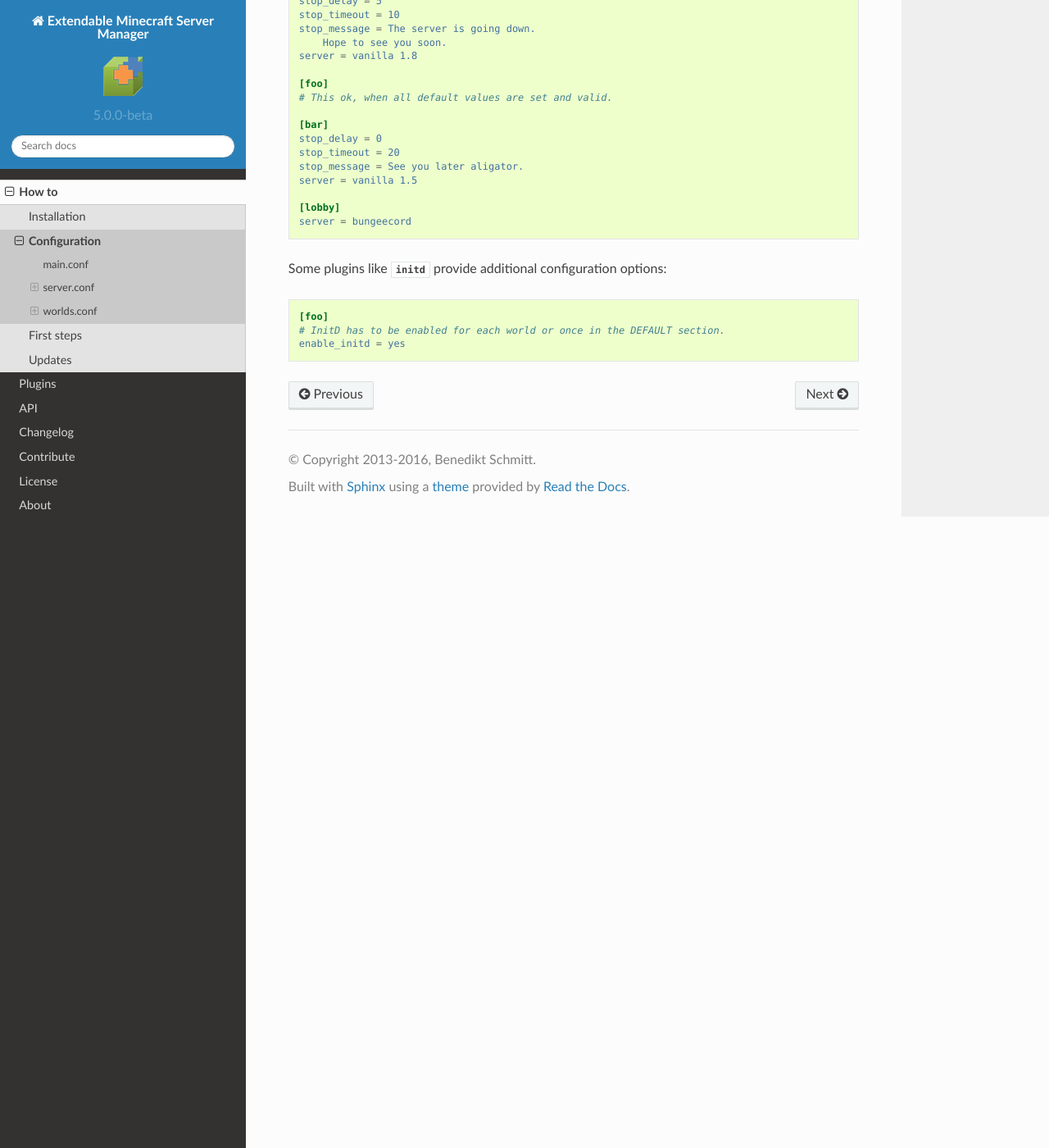
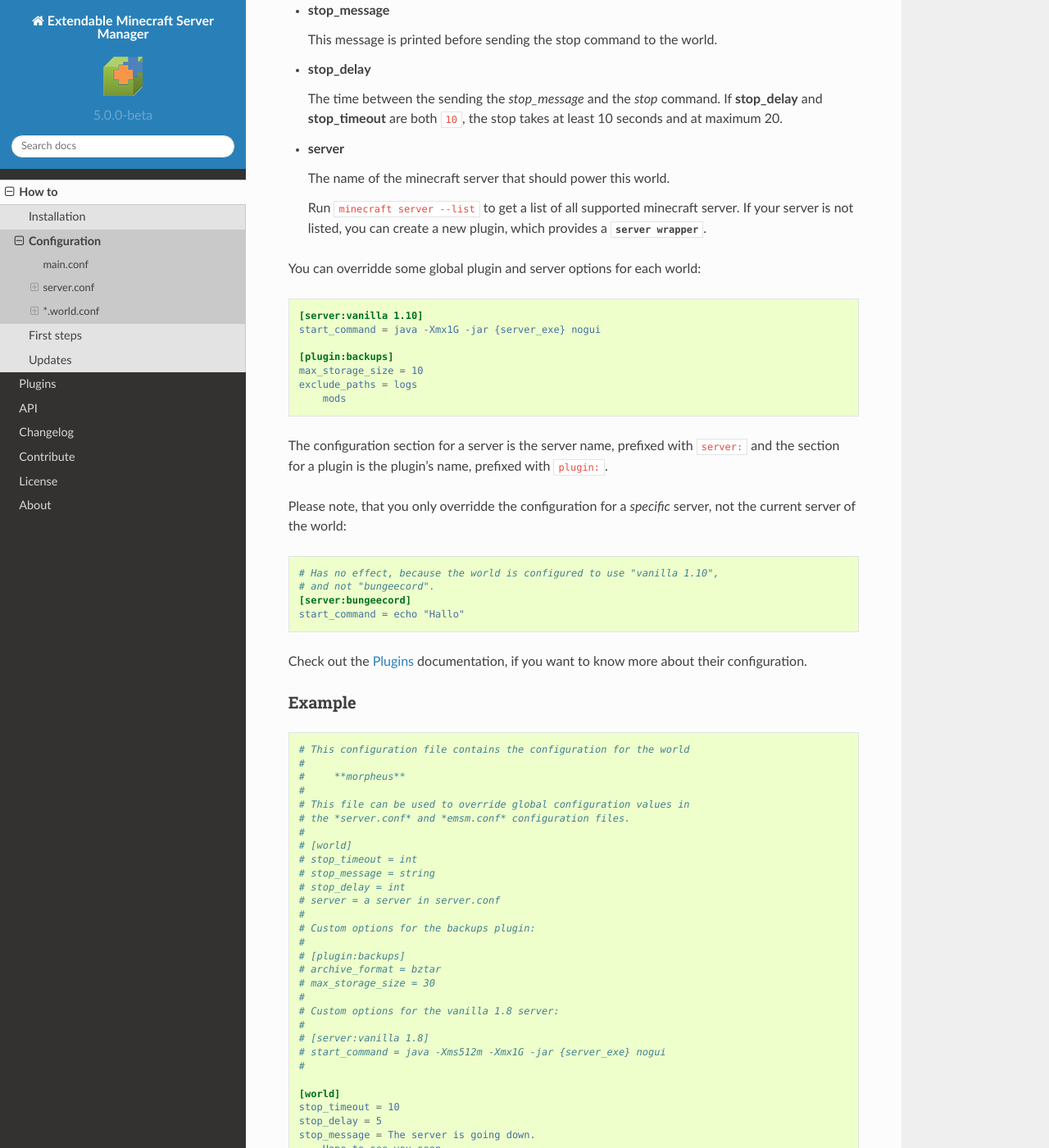
Before and after one commit to benediktschmitt/emsm, a Sphinx documentation site: the page built from docs/source/how_to/configuration.rst, in a window 1280 px wide and 1400 px high, scrolled down 2320 px. Shown: the whole window at 82% size. Built offline with Sphinx 7.4.7 and the Read the Docs theme 2.0.0, drawn with Linux system fonts in a browser that asks for light colours; some of the changed text lies outside the part shown.

Commit message:
*updated* documentation to reflect the recent changes (.world.conf) *fixed* the configuration class does not assume the existence of the conf/ directory *fixed* the WrongUserError is now raised, if the EMSM user does not exist instead of KeyError

```diff
--- a/docs/source/how_to/configuration.rst
+++ b/docs/source/how_to/configuration.rst
@@ -39,17 +39,18 @@
     restore_message = This world is about to be resetted to an earlier state.
     restore_delay = 5
     max_storage_size = 30
-    include_server = yes
+    exclude_paths = logs
+        mods
 
-Please take a look at the documentation of the :ref:`plugins` for further
-information.
+Some plugins allow you to override global options for each world. Please take
+a look at the documentation of the :ref:`plugins` for further information.
 
 server.conf
 -----------
 
 The :file:`server.conf` allows you to adjust some properties of the internal
 EMSM server wrapper classes. Usually, it should not be necessairy to edit this
-configuraiton file, but some times you have to.
+configuration file, but some times you have to.
 
 Examples
 ''''''''
@@ -78,23 +79,43 @@
 
         $ minecraft -s "vanilla 1.8" server --update
 
-worlds.conf
------------
+You can override some options for each world, like the *start_command*.
+This can be used to grant different worlds different amounts of memory.
+You will learn how to do this in the next section.
 
-The worlds managed by the EMSM have to be declared in the :file:`worlds.conf`
-configuration file. Each section represents another world.
+\*.world.conf
+-------------
 
-The :file:`worlds.conf` configuration file contains only the EMSM configuration
-for the worlds. You still have to edit the :file:`server.properties` file in
-the world's directory.
+.. note::
+
+    This is only the EMSM configuration for the world. You still have to
+    edit the :file:`server.properties` file in the world's directory.
+
+Each world managed by the EMSM has its own configuration :file:`.world.conf`
+file in :file:`conf/`. We will now add the world *morpheus*:
+
+.. code-block:: bash
+
+    $ # In the conf/ directory:
+    $ touch morpheus.world.conf
+
+This file is empty at the moment. On the next run of the EMSM, it will detect
+the configuration file and fill it with default values:
+
+.. code-block:: bash
+
+    $ minecraft -W worlds --status
+
+When you look into :file:`morpheus.world.conf`, you can find the *world*
+section:
 
 .. code-block:: ini
 
-    [the world's name]
+    [world]
     stop_timeout = 10
     stop_message = The world is going to be stopped.
     stop_delay = 10
-    server = vanilla 1.8
+    server = vanilla 1.10
 
 *   **stop_timeout**
 
@@ -119,37 +140,78 @@
     server. If your server is not listed, you can create a new plugin, which
     provides a :class:`server wrapper <emsm.core.server.BaseServerWrapper>`.
 
+You can overridde some global plugin and server options for each world:
+
+.. code-block:: ini
+
+    [server:vanilla 1.10]
+    start_command = java -Xmx1G -jar {server_exe} nogui
+
+    [plugin:backups]
+    max_storage_size = 10
+    exclude_paths = logs
+        mods
+
+The configuration section for a server is the server name, prefixed with
+``server:`` and the section for a plugin is the plugin's name, prefixed with
+``plugin:``.
+
+Please note, that you only overridde the configuration for a *specific* server,
+not the current server of the world:
+
+.. code-block:: ini
+
+    # Has no effect, because the world is configured to use "vanilla 1.10",
+    # and not "bungeecord".
+    [server:bungeecord]
+    start_command = echo "Hallo"
+
+Check out the :ref:`plugins` documentation, if you want to know more about their
+configuration.
+
 Example
 '''''''
 
 .. code-block:: ini
 
-    # This section contains the default values for all worlds.
-    # It is not a real world.
-    [DEFAULT]
+    # This configuration file contains the configuration for the world
+    #
+    #     **morpheus**
+    #
+    # This file can be used to override global configuration values in
+    # the *server.conf* and *emsm.conf* configuration files.
+    #
+    # [world]
+    # stop_timeout = int
+    # stop_message = string
+    # stop_delay = int
+    # server = a server in server.conf
+    #
+    # Custom options for the backups plugin:
+    #
+    # [plugin:backups]
+    # archive_format = bztar
+    # max_storage_size = 30
+    #
+    # Custom options for the vanilla 1.8 server:
+    #
+    # [server:vanilla 1.8]
+    # start_command = java -Xms512m -Xmx1G -jar {server_exe} nogui
+    #
+
+    [world]
+    stop_timeout = 10
     stop_delay = 5
-    stop_timeout = 10
     stop_message = The server is going down.
-        Hope to see you soon.
-    server = vanilla 1.8
+    	Hope to see you soon.
+    server = vanilla 1.10
 
-    [foo]
-    # This ok, when all default values are set and valid.
+    [plugin:backups]
+    max_storage_size = 10
+    archive_format = zip
+    exclude_paths = logs
+    	mods
+    	crash-reports
 
-    [bar]
-    stop_delay = 0
-    stop_timeout = 20
-    stop_message = See you later aligator.
-    server = vanilla 1.5
-
-    [lobby]
-    server = bungeecord
-
-Some plugins like :mod:`~emsm.plugins.initd` provide additional configuration
-options:
-
-.. code-block:: ini
-
-    [foo]
-    # InitD has to be enabled for each world or once in the DEFAULT section.
-    enable_initd = yes
+    [plugin:initd]
+    enable = yes
--- a/docs/source/how_to/first_steps.rst
+++ b/docs/source/how_to/first_steps.rst
@@ -62,6 +62,11 @@
         $ minecraft -W worlds --start
         $ minecraft --all-worlds worlds --start
 
+    .. note::
+
+        Please note, that the *first start* of a world may fail, if the *eula*
+        has not been accepted.
+
 *   Restart one world:
 
     .. code-block:: bash
```
Also changed, not shown: 2 other files.
